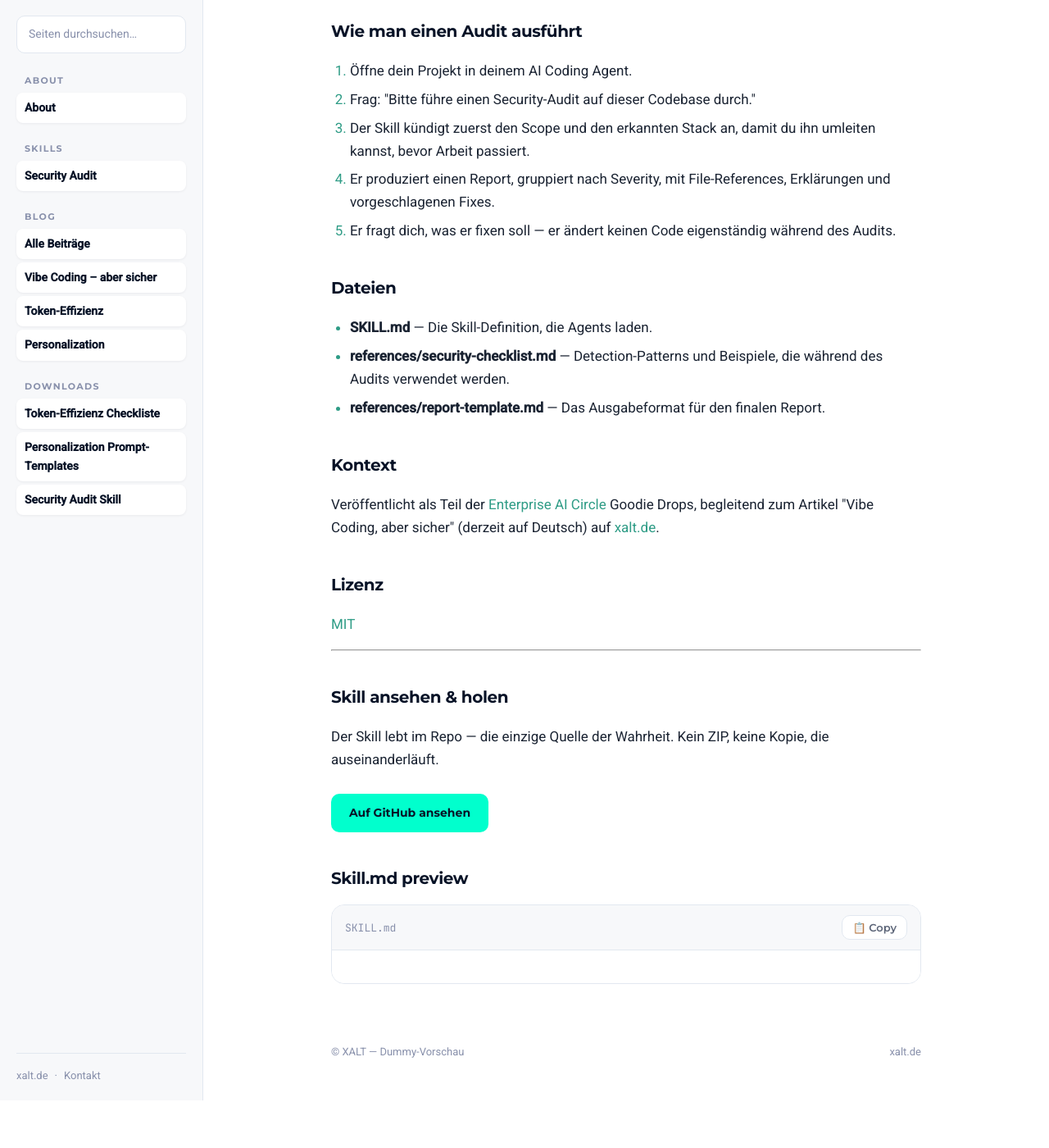
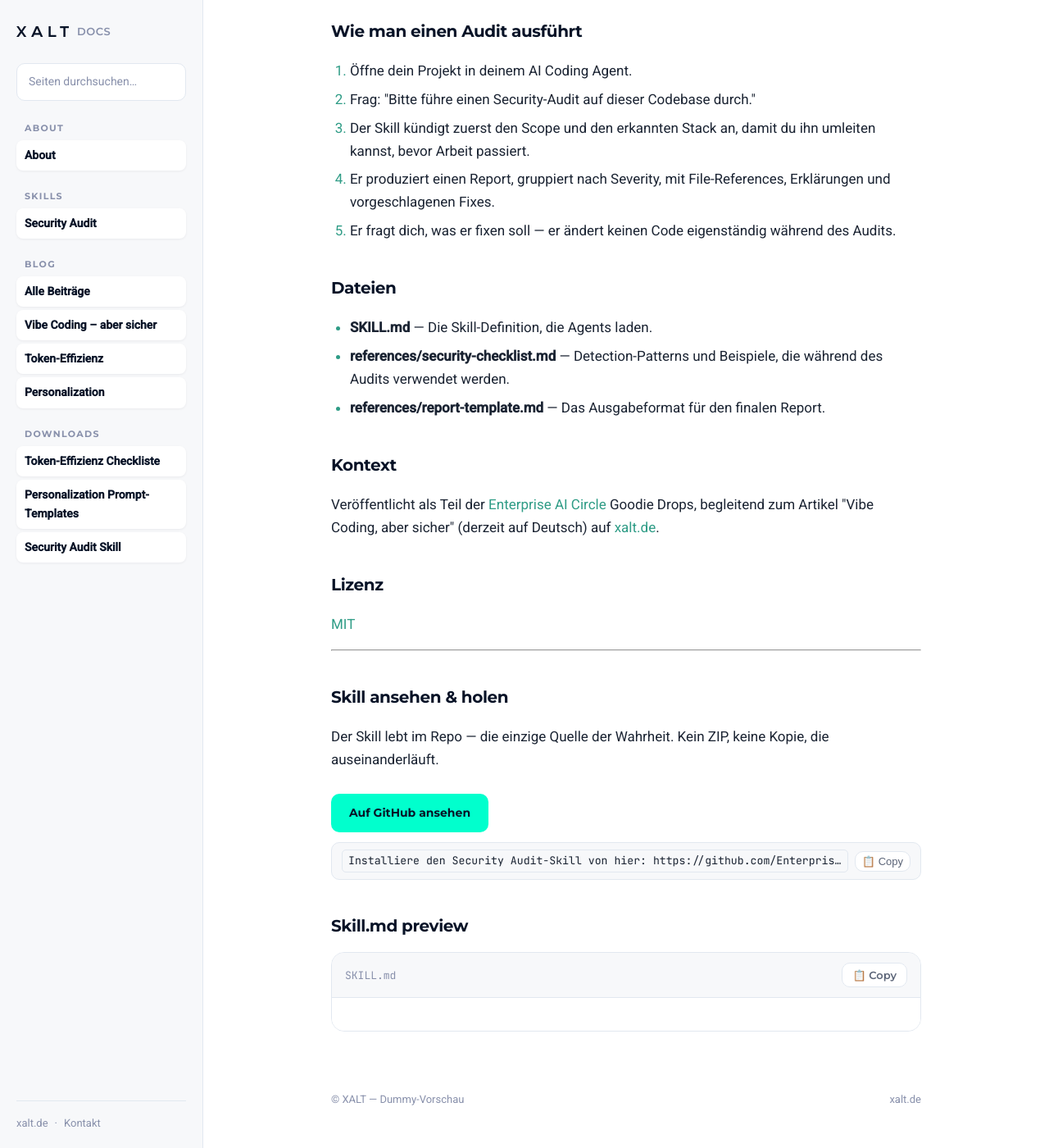
Before and after one commit to Enterprise-AI-Circle/agent-skills, a Jekyll site: the page built from downloads/security-audit.html, in a window 1280 px wide and 1400 px high, scrolled down 2338 px. Shown: the whole window at 82% size. Built offline with Jekyll 4.4.1, drawn with Linux system fonts in a browser that asks for light colours; before the commit the page ends 3680 px from its top, so only the background shows below that.

Commit message:
feat: Skill-Prompt inline neben GitHub-Button — dynamisch aus page.title + skill_path
- main.css: .skill-prompt + .copy-btn-inline Styles (flex, ellipsis, hover)
- main.js: copySkillPrompt() — kopiert den Prompt-Text aus .skill-prompt code
- security-audit.html: skill_path im Frontmatter, cta-row mit GitHub-Button
  + Skill-Prompt (Installiere den Security Audit-Skill von hier: …)
- token-effizienz.html + personalization.html: gleiche Struktur, GitHub-Button
  + Skill-Prompt dynamisch aus page.title und page.skill_path generiert

```diff
--- a/assets/css/main.css
+++ b/assets/css/main.css
@@ -259,6 +259,47 @@
   box-shadow: inset 0 0 0 1.5px var(--primary-200);
   color: var(--primary-100);
   transform: translateY(-1px);
+}
+
+/* ── Skill Prompt (inline code + copy) ───────────────── */
+.skill-prompt {
+  display: flex;
+  align-items: center;
+  gap: 8px;
+  background: var(--bg-100);
+  border: 1px solid var(--line);
+  border-radius: var(--radius);
+  padding: 8px 12px;
+  font-size: var(--text-small);
+  max-width: 100%;
+  min-width: 0;
+}
+.skill-prompt code {
+  overflow: hidden;
+  text-overflow: ellipsis;
+  white-space: nowrap;
+  flex: 1;
+  min-width: 0;
+  background: none;
+  border: none;
+  padding: 0;
+  font-size: inherit;
+}
+.copy-btn-inline {
+  font-size: var(--text-meta);
+  padding: 4px 8px;
+  border-radius: var(--radius);
+  border: 1px solid var(--line);
+  background: var(--white);
+  color: var(--text-200);
+  cursor: pointer;
+  white-space: nowrap;
+  flex-shrink: 0;
+  transition: all .15s;
+}
+.copy-btn-inline:hover {
+  border-color: var(--accent-200);
+  color: var(--primary-100);
 }
 
 /* ── Sektionen ───────────────────────────────────────── */
--- a/assets/js/main.js
+++ b/assets/js/main.js
@@ -59,6 +59,18 @@
   });
 }
 
+function copySkillPrompt() {
+  const code = document.querySelector('.skill-prompt code');
+  if (!code) return;
+  navigator.clipboard.writeText(code.textContent).then(() => {
+    const btn = document.querySelector('.copy-btn-inline');
+    if (btn) {
+      btn.textContent = '✅ Kopiert!';
+      setTimeout(() => { btn.textContent = '📋 Copy'; }, 2000);
+    }
+  });
+}
+
 /* ── Force download (Cross-Origin Blob-Download) ─────── */
 document.addEventListener('click', (e) => {
   const btn = e.target.closest('.download-btn');
--- a/downloads/security-audit.html
+++ b/downloads/security-audit.html
@@ -4,6 +4,7 @@
 description: Die vollständige Skill-Definition für Security-Audit.
 eyebrow: Download
 permalink: /downloads/security-audit.html
+skill_path: security-audit
 ---
 
 <article class="prose">
@@ -79,7 +80,11 @@
   <h2>Skill ansehen &amp; holen</h2>
   <p>Der Skill lebt im Repo — die einzige Quelle der Wahrheit. Kein ZIP, keine Kopie, die auseinanderläuft.</p>
   <div class="cta-row">
-    <a class="btn btn-primary" href="https://github.com/Enterprise-AI-Circle/agent-skills/tree/main/agent-skills/security-audit" rel="noopener">Auf GitHub ansehen</a>
+    <a class="btn btn-primary" href="https://github.com/Enterprise-AI-Circle/agent-skills/tree/main/agent-skills/{{ page.skill_path }}" rel="noopener">Auf GitHub ansehen</a>
+    <div class="skill-prompt">
+      <code>Installiere den {{ page.title | replace: ' Skill', '' | replace: '-Skill', '' }}-Skill von hier: https://github.com/Enterprise-AI-Circle/agent-skills/tree/main/agent-skills/{{ page.skill_path }}</code>
+      <button class="copy-btn-inline" onclick="copySkillPrompt()">📋 Copy</button>
+    </div>
   </div>
 
   <h2>Skill.md preview</h2>
```
Also changed, not shown: downloads/personalization.html (+9 -0 lines), downloads/token-effizienz.html (+9 -0 lines).
